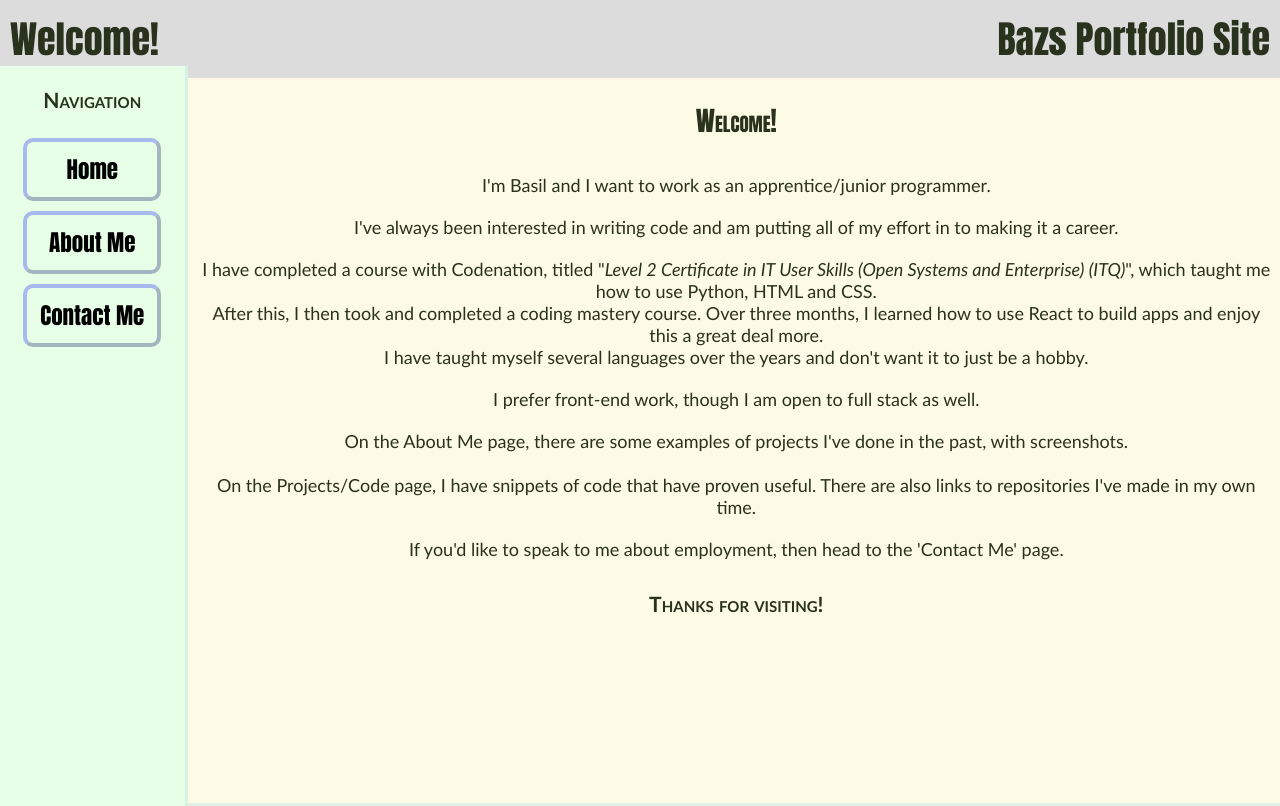
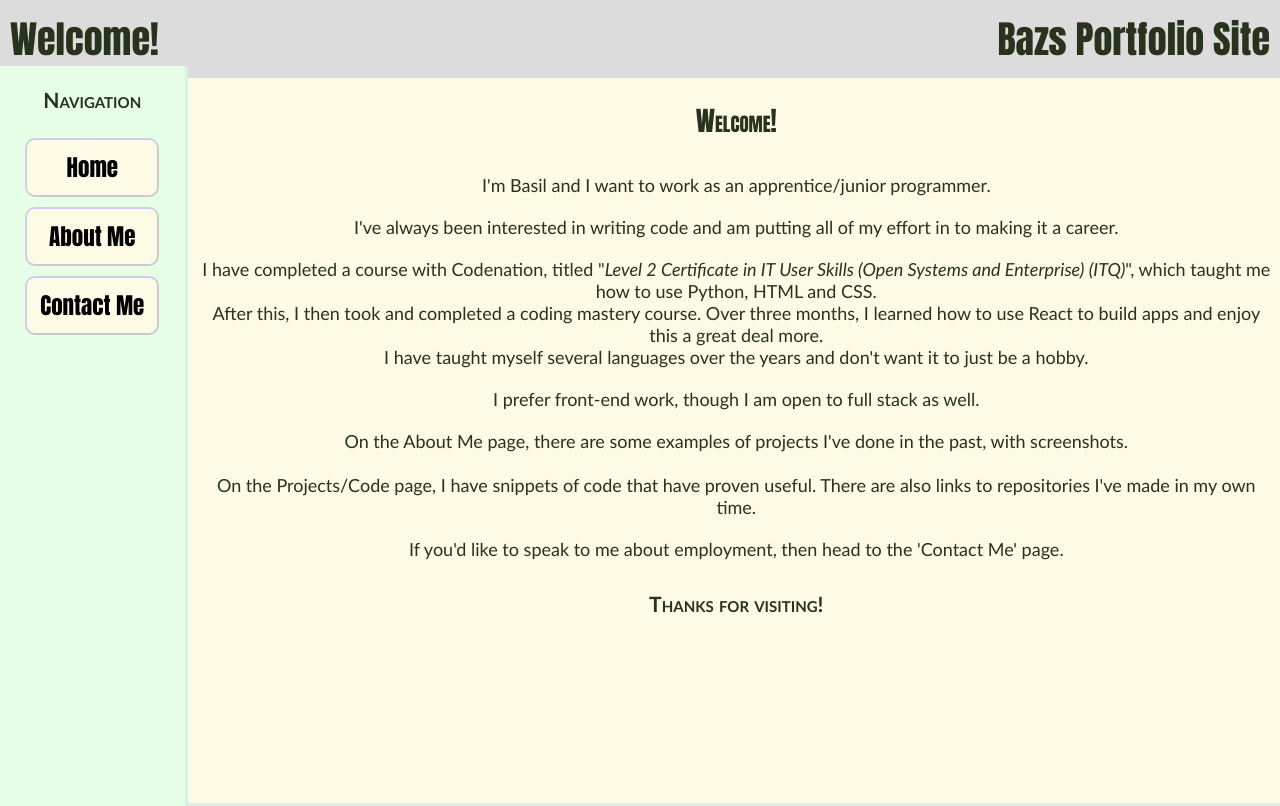
Before and after one commit to BNag87/portfolio-site, a React (Create React App) app: page / in a window 1280 px wide. Built offline with nearby package versions, Linux system fonts and the light colour scheme.

Commit message:
Minor style changes
Adjusted css rules

```diff
--- a/src/Components/C-ContactMe.js
+++ b/src/Components/C-ContactMe.js
@@ -22,16 +22,16 @@ export const ContactMe = () => {
         <ImageDiv src={Headshot} alt="Photo of me"/>
 
         <ATag href="mailto:basilnagleva[at]hotmail[dot]co[dot]uk" inputMargin="10px">
-                <h2><FaAt/> <u>Email</u></h2>
+                <h2><FaAt/> Email</h2>
         </ATag>
 
 
             <ATag href="https://www.linkedin.com/in/basil-nagle-523b412b/" target="_blank" rel="noreferrer" inputMargin="0px 0px 0px 0px">
-                <h2><FaLinkedin/> <u>LinkedIn</u></h2>
+                <h2><FaLinkedin/> LinkedIn</h2>
             </ATag>
 
         <ATag href="https://github.com/BNag87" target="_blank" rel="noreferrer" inputMargin="10px 0px 0px 0px">
-            <h2><FaGithubSquare/> <u>Github</u></h2>
+            <h2><FaGithubSquare/> Github</h2>
         </ATag>
         </P>
 
--- a/src/styles.js
+++ b/src/styles.js
@@ -84,9 +84,9 @@ export default styled(NavLink)`
 export const NLink = styled(Link)`
 
     color: black;
-    background: rgb(230,255,230);
+    background: rgb(253,250,230);
 
-    border: outset 4px rgba(20,20,190,0.3);
+    border: outset 2px rgba(20,20,190,0.2);
     border-radius: 10px;
 
     text-decoration: none;
```
